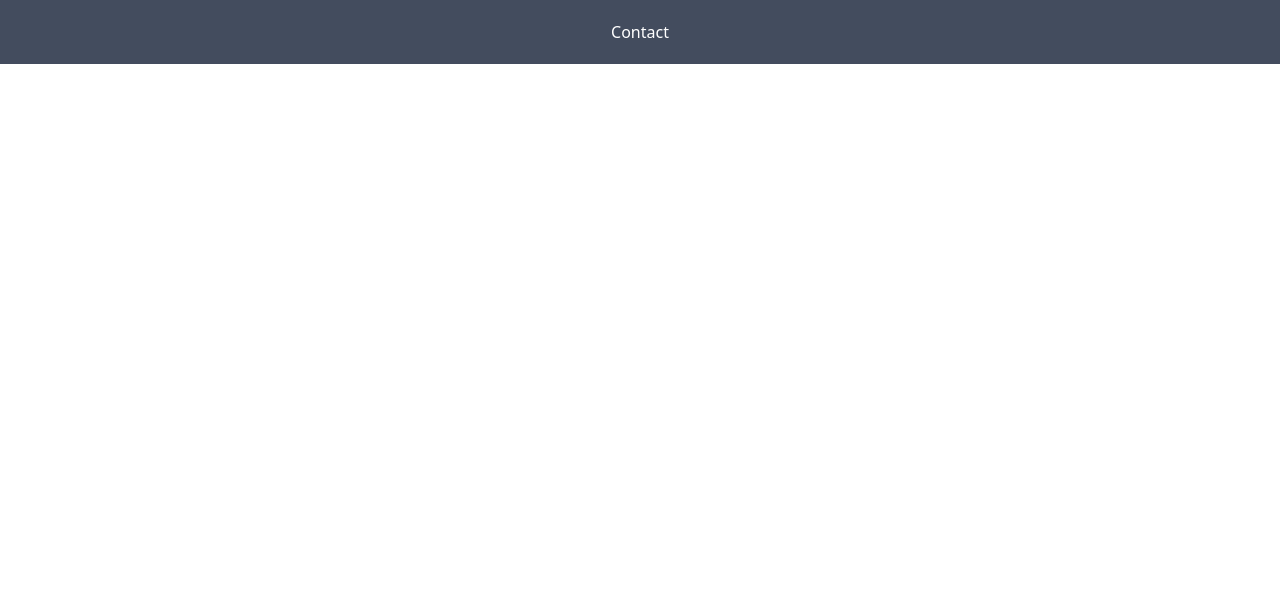
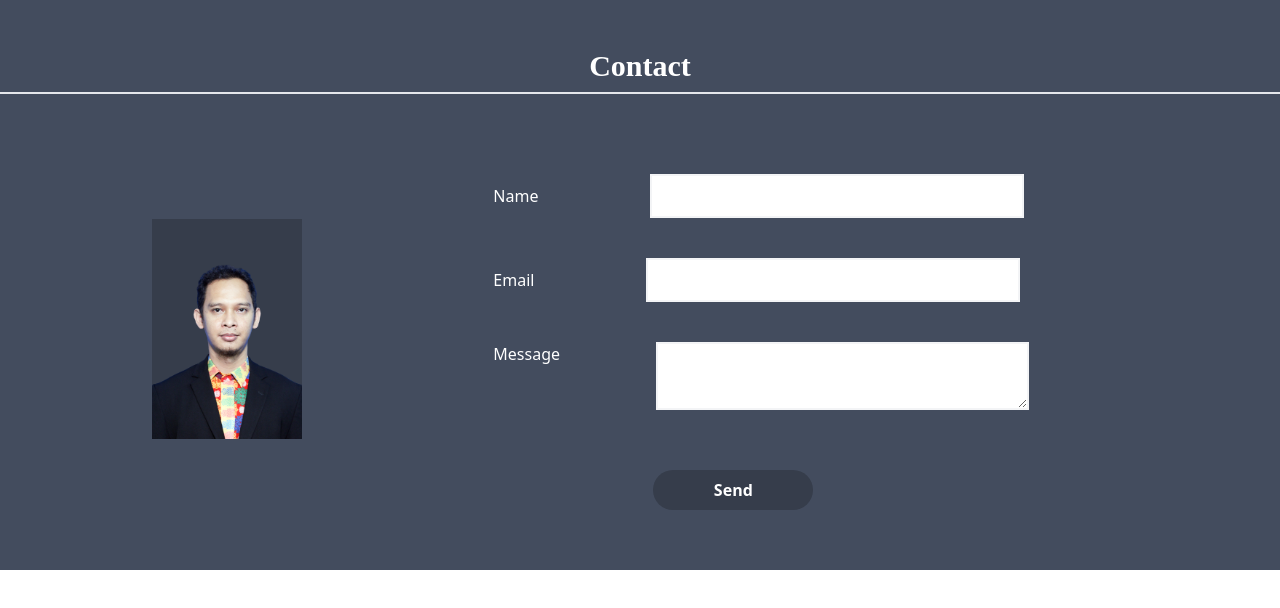
Before and after one commit to mahendaruui/my-blog, a Next.js app: page /components/Contact/Hero in a window 1280 px wide. Shown: the top 608 px of the page. Built offline with nearby package versions, Linux system fonts and the light colour scheme.

Commit message:
Form send Message in Contact Page version 1

```diff
--- a/pages/components/Contact/Hero.tsx
+++ b/pages/components/Contact/Hero.tsx
@@ -1,11 +1,90 @@
 import React from "react";
-
+import tw from "tailwind-styled-components";
+import Image from "next/image";
 export default function Hero() {
   return (
     <>
-      <div className="h-1/3 bg-cnordic text-center py-5">
-        <p className="text-white">Contact</p>
-      </div>
+      <Container>
+        <TitleHero>
+          <h1 className="text-white font-bold font-slap text-3xl">Contact</h1>
+        </TitleHero>
+        <ConContact>
+          <div className="py-5 mx-10 w-1/3">
+            <Image
+              src="/imgs/yoot.png"
+              alt="foto"
+              height="220"
+              width="150"
+              className="shadow-md bg-cdark mt-4"
+            />
+          </div>
+          <div className="text-white py-10 mx-10 w-2/3 ">
+            {/* form tailwind */}
+            <form action="#">
+              <div className="flex flex-col text-left">
+                <div className="my-5">
+                  <label htmlFor="name" className="mr-28">
+                    Name
+                  </label>
+                  <input
+                    type="text"
+                    id="name"
+                    className="border-2 border-gray-100 w-full sm:w-1/2 p-2 text-black"
+                  />
+                </div>
+                <div className="w-full my-5">
+                  <label htmlFor="email" className="mr-28">
+                    Email
+                  </label>
+                  <input
+                    type="text"
+                    id="email"
+                    className="border-2 border-gray-100 w-full sm:w-1/2 p-2 text-black"
+                  />
+                </div>
+                <div className="w-full my-5 flex flex-col sm:flex-row">
+                  <label htmlFor="message" className="mr-24">
+                    Message
+                  </label>
+                  <textarea
+                    id="message"
+                    className="border-2 border-gray-100 w-full sm:w-1/2 p-2 text-black"
+                  />
+                </div>
+              </div>
+              <div className="sm:flex text-center sm:text-right mt-10">
+                <div className="sm:mr-40"></div>
+                <button className="bg-cdark text-white font-bold py-2 px-4 rounded-full w-40">
+                  {" "}
+                  Send
+                </button>
+              </div>
+            </form>
+            {/* <form className="flex flex-col text-left">
+              <div className="py-2 flex">
+                <label className="mr-28">Name </label>
+                <input type="text" name="name" placeholder="Your name..." />
+              </div>
+              <div className="py-2 flex">
+                <label className="mr-28">Email </label>
+                <input type="email" name="email" placeholder="Your email..." />
+              </div>
+              <div className="py-2 flex">
+                <label className="mr-28">City </label>
+                <input type="text" name="city" placeholder="Your city..." />
+              </div>
+              <div className="py-2 flex">
+                <label className="mr-28">Message </label>
+                <textarea name="msg" placeholder="Your message..." />
+              </div>
+            </form> */}
+          </div>
+        </ConContact>
+      </Container>
     </>
   );
 }
+
+const Container = tw.div`bg-cnordic text-center py-5`;
+const TitleHero = tw.div`container mx-auto border-b-2 border-gray-200 my-5 py-2`;
+const ConContact = tw.div`flex flex-col sm:flex-row sm:justify-evenly items-center`;
--- a/pages/components/Home/SecondSection.tsx
+++ b/pages/components/Home/SecondSection.tsx
@@ -4,7 +4,7 @@ export default function SecondSection() {
   return (
     <WrapSec className="z-10 ...">
       <TitleSection>
-        <p className="text-center text-3xl pt-10 underline uppercase">
+        <p className="text-center text-3xl pt-10  uppercase">
           Background
         </p>
       </TitleSection>
@@ -52,4 +52,4 @@ export default function SecondSection() {
 
 const WrapSec = tw.div`px-5 bg-gray-500 font-slap text-gray-300 h-auto pb-16`;
 const Container = tw.div`relative container mx-auto flex flex-col md:flex-row items-start justify-between py-5 text-center`;
-const TitleSection = tw.div``;
+const TitleSection = tw.div`border-b-2 border-gray-200 container mx-auto`;
--- a/pages/components/Home/ThirdSection.tsx
+++ b/pages/components/Home/ThirdSection.tsx
@@ -40,7 +40,7 @@ export default function ThirdSection() {
   return (
     <div className="bg-cdark py-5">
       <ContainerTS>
-        <h1 className="border-b-2 border-gray-400 pb-3">
+        <h1 className="border-b-2 text-3xl border-gray-400 pb-3">
           Skills & Experiences
         </h1>
 
```
